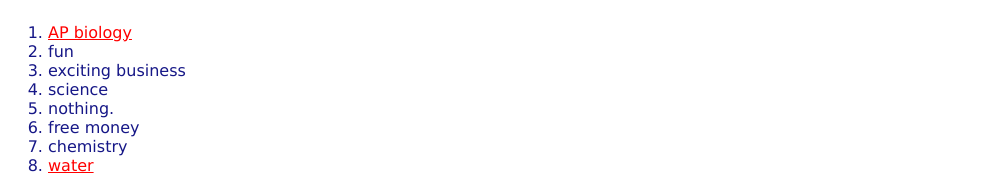
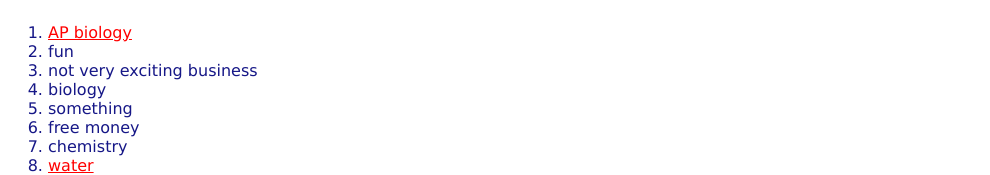
Before and after one commit to harmonicnw/fhsapp_profile, a plain HTML site: page index.html in a window 1280 px wide. Shown: the part 334-509 px from the top of the page, without its empty margins (0-990 px from the left). Drawn offline with Linux system fonts and the light colour scheme.

Commit message:
changed schedule

```diff
--- a/index.html
+++ b/index.html
@@ -20,9 +20,9 @@
 		<ol>
 			<li><a href="https://sites.google.com/site/msghodsi/">AP biology</a></li>
 			<li id="fun">fun</li>
-			<li>exciting business</li>
-			<li>science</li>
-			<li>nothing.</li>
+			<li>not very exciting business</li>
+			<li>biology</li>
+			<li>something</li>
 			<li>free money</li>
 			<li>chemistry</li>
 			<li><a href="https://www.youtube.com">water</a></li>
```
